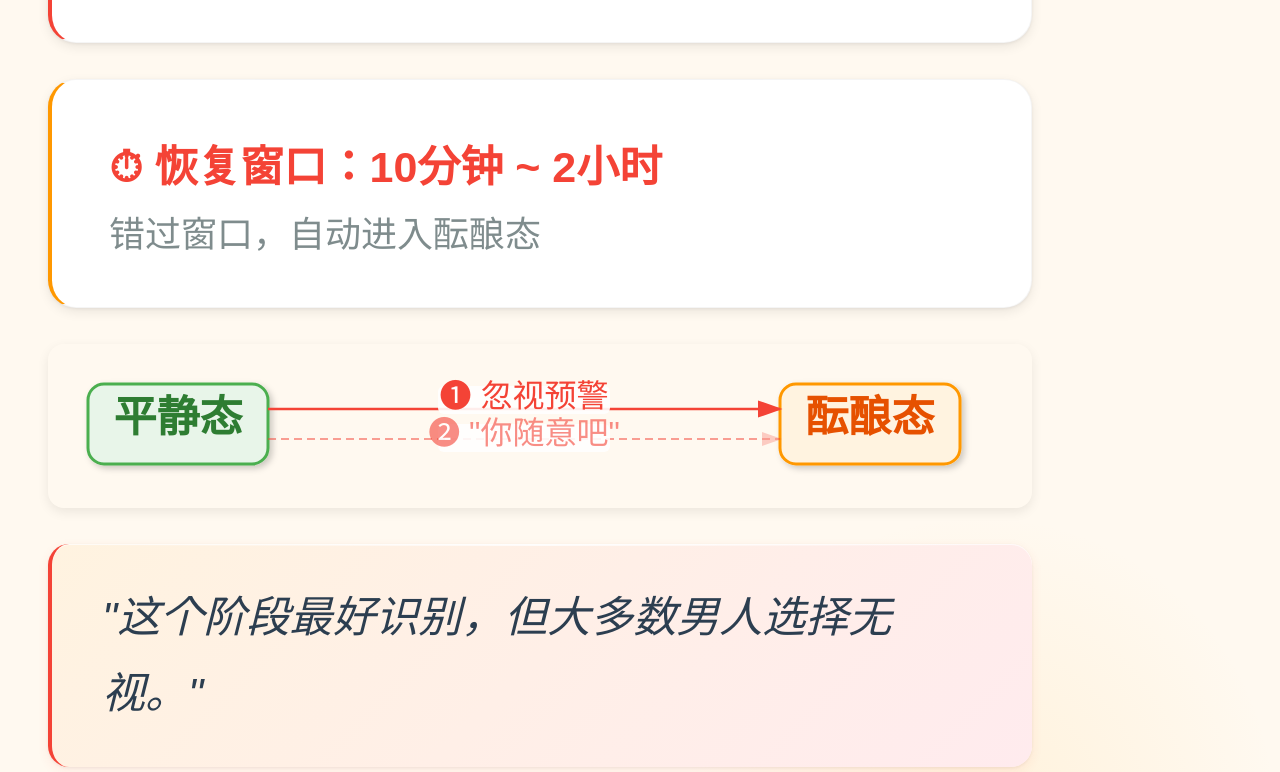
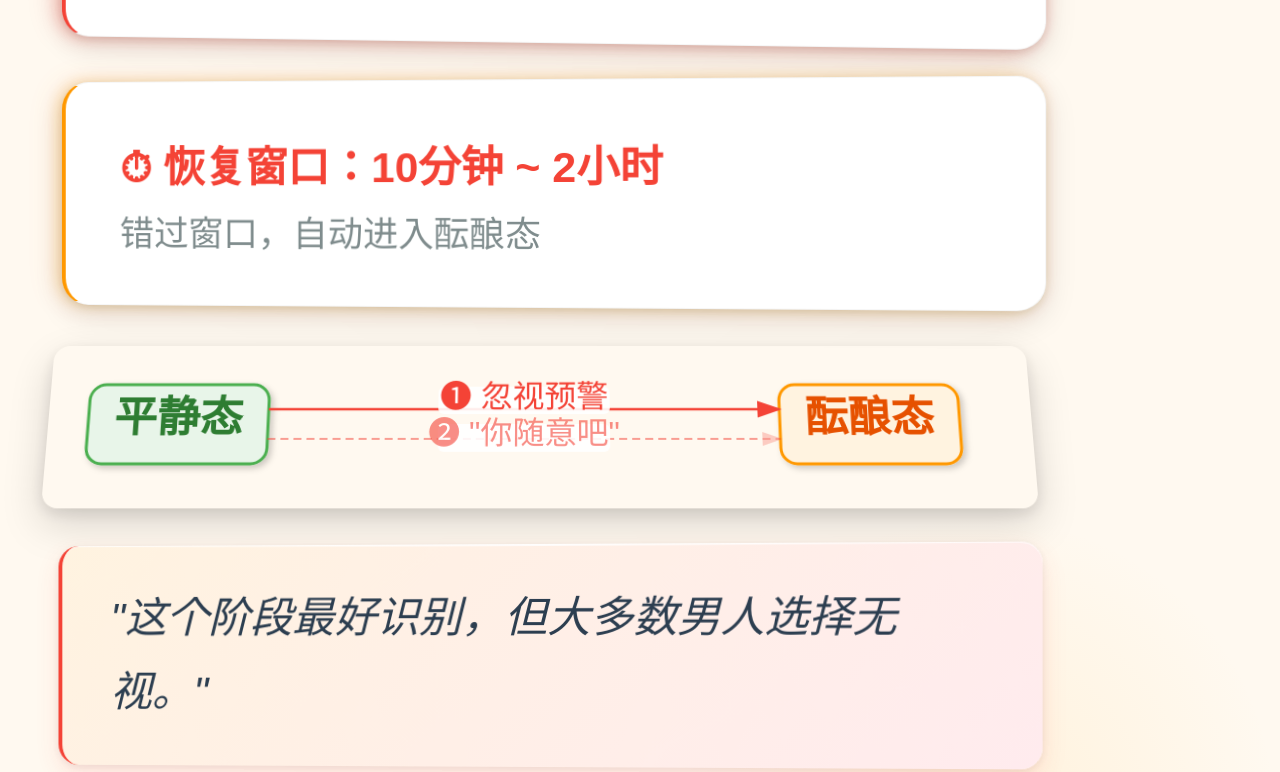
Before and after one commit to kaiger666888/XiaoHongShu, a plain HTML site: page wife-anger-cycle-3d/slide-04-3d.html in a window 1280 px wide. Shown: the part 736-1508 px from the top of the page. Drawn offline with Linux system fonts and the light colour scheme.

Commit message:
revert to strong 3D version (381efa8)

```diff
--- a/wife-anger-cycle-3d/slide-04-3d.html
+++ b/wife-anger-cycle-3d/slide-04-3d.html
@@ -7,15 +7,17 @@ body::before{content:'';position:absolute;top:-150px;left:-150px;width:700px;hei
 body::after{content:'';position:absolute;bottom:-200px;right:-200px;width:600px;height:600px;background:radial-gradient(ellipse,rgba(255,200,100,.15) 0%,transparent 70%);pointer-events:none}
 .wrap{padding:60px 48px 48px 48px;position:relative;z-index:1}
 
-h2{font-size:86px;font-weight:900;text-shadow:0 1px 0 rgba(255,255,255,.6),0 2px 4px rgba(0,0,0,.06)}
+h2{font-size:86px;font-weight:900;text-shadow:0 15px 0 rgba(0,0,0,.12),0 30px 0 rgba(0,0,0,.06),0 4px 8px rgba(0,0,0,.08)}
 .sub{font-size:43px;color:#7F8C8D;margin-bottom:43px}
 
-/* Unified 3D cards - consistent light source from top-left */
+/* STRONG 3D floating cards */
 .card{background:#fff;border-radius:28px;padding:50px 57px;margin:36px 0;position:relative;
-  box-shadow:0 4px 12px rgba(0,0,0,.08),
-    0 1px 3px rgba(0,0,0,.06),
-    inset 0 1px 0 rgba(255,255,255,.9);
-  border:1px solid rgba(0,0,0,.04)}
+  box-shadow:0 10px 30px rgba(0,0,0,.12),
+    0 2px 8px rgba(0,0,0,.08),
+    inset 0 1px 0 rgba(255,255,255,.8);
+  border:1px solid rgba(0,0,0,.04);
+  transform:perspective(600px) rotateY(-2deg);
+  transition:transform .3s ease}
 /* Top edge highlight */
 .card::before{content:'';position:absolute;top:0;left:24px;right:24px;height:2px;background:linear-gradient(90deg,transparent,rgba(255,255,255,.9),transparent)}
 
@@ -25,26 +27,31 @@ h2{font-size:86px;font-weight:900;text-shadow:0 1px 0 rgba(255,255,255,.6),0 2px
 
 .foot{position:static;padding-top:60px;font-size:32px;color:#7F8C8D}
 
-/* Danger card - subtle left accent */
+/* Danger card - STRONG red glow from left */
 .card-danger{border-left:4px solid #F44336;
-  box-shadow:0 4px 12px rgba(0,0,0,.08),
-    0 1px 3px rgba(0,0,0,.06),
-    inset 0 1px 0 rgba(255,255,255,.9)}
+  box-shadow:0 10px 30px rgba(0,0,0,.12),
+    0 2px 8px rgba(0,0,0,.08),
+    inset 0 1px 0 rgba(255,255,255,.8),
+    -4px 0 15px rgba(244,67,54,.3),
+    -8px 0 30px rgba(244,67,54,.15)}
 
-/* Info card with warm accent */
+/* Info card with warm glow */
 .card-info{border-left:4px solid #FF9800;
-  box-shadow:0 4px 12px rgba(0,0,0,.08),
-    0 1px 3px rgba(0,0,0,.06),
-    inset 0 1px 0 rgba(255,255,255,.9)}
+  box-shadow:0 10px 30px rgba(0,0,0,.12),
+    0 2px 8px rgba(0,0,0,.08),
+    inset 0 1px 0 rgba(255,255,255,.8),
+    -4px 0 15px rgba(255,152,0,.25),
+    -8px 0 30px rgba(255,152,0,.12)}
 
-/* SVG diagram - subtle depth */
-.svg-stage{margin-top:36px}
-.svg-plane{box-shadow:0 4px 12px rgba(0,0,0,.08);border-radius:16px;overflow:hidden}
+/* SVG diagram with strong depth */
+.svg-stage{perspective:800px;margin-top:36px}
+.svg-plane{transform:rotateX(8deg);box-shadow:0 15px 40px rgba(0,0,0,.15),0 5px 15px rgba(0,0,0,.1);border-radius:16px;overflow:hidden}
 
-/* Quote block */
+/* Quote block with warm gradient and strong depth */
 .quote{margin-top:36px;padding:36px 50px;border-radius:21px;border-left:4px solid #F44336;position:relative;
   background:linear-gradient(135deg,#FFF3E0 0%,#FFEBEE 100%);
-  box-shadow:0 4px 12px rgba(244,67,54,.08),0 1px 3px rgba(0,0,0,.06),inset 0 1px 0 rgba(255,255,255,.7)}
+  box-shadow:0 10px 25px rgba(244,67,54,.12),0 2px 8px rgba(0,0,0,.08),inset 0 1px 0 rgba(255,255,255,.7);
+  transform:perspective(600px) rotateY(-1.5deg)}
 .quote::before{content:'';position:absolute;top:0;left:24px;right:24px;height:2px;background:linear-gradient(90deg,transparent,rgba(255,255,255,.8),transparent)}
 </style></head><body>
 <div class="wrap">
```
Also changed, not shown: wife-anger-cycle-3d/slide-01-3d.html (+6 -5 lines), wife-anger-cycle-3d/slide-03-3d.html (+8 -6 lines).
